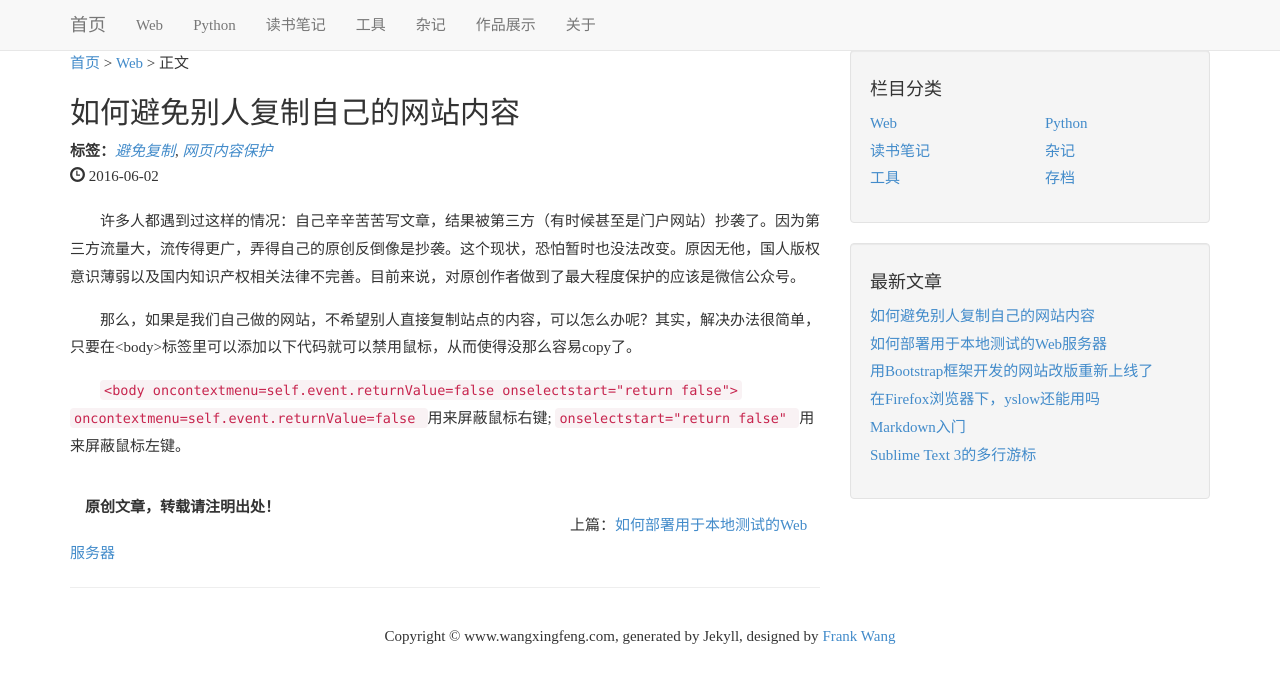
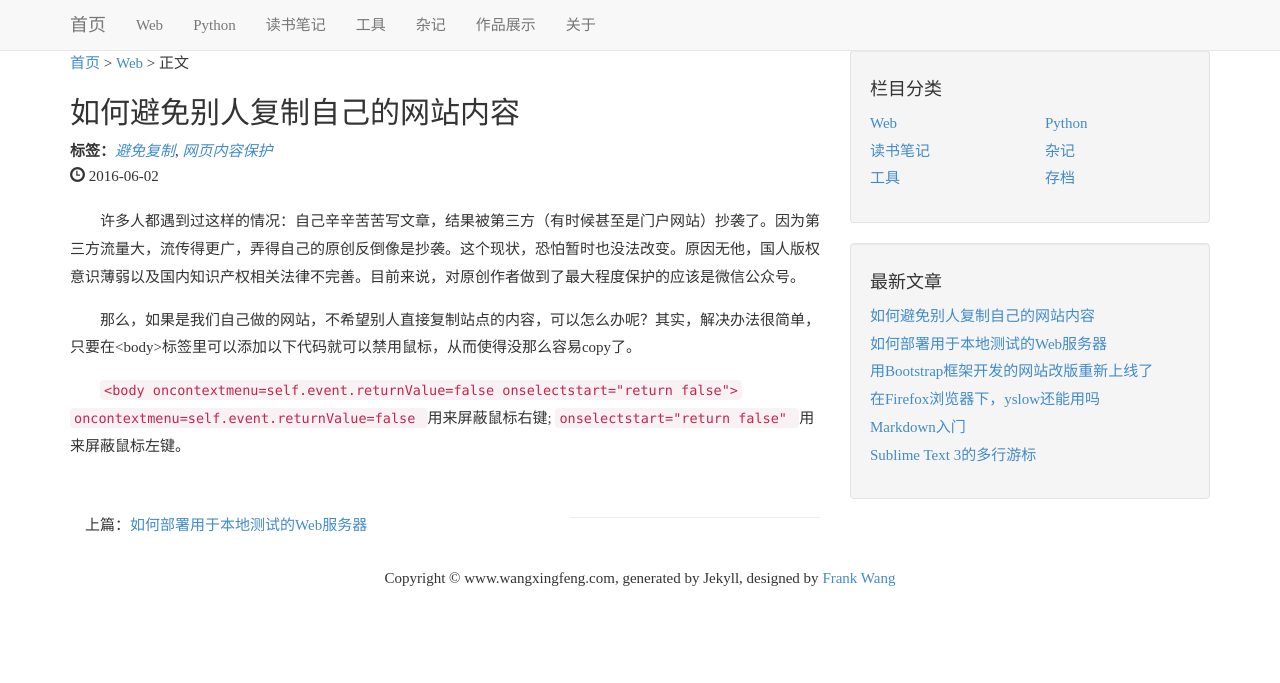
Before and after one commit to frankwang0909/blog_v1.0, a Jekyll site: the page built from _posts/2016-06-02-避免别人复制自己的网站内容.md, in a window 1280 px wide. Shown: the top 683 px of the page. Built offline with Jekyll 4.4.1, drawn with Linux system fonts in a browser that asks for light colours; nearby versions of some CDN libraries.

Commit message:
修改页脚 上一篇下一篇

```diff
--- a/_layouts/post.html
+++ b/_layouts/post.html
@@ -14,11 +14,8 @@
 <!-- content -->
 <div style="text-indent:2em;">{{ content }}</div>
 <br/>
-<div class="col-md-8">
-  <b>原创文章，转载请注明出处！</b>
-</div>
 <!-- next and previous -->
-<div style="margin-top:15px; margin-bottom:10px">
+<div class="col-md-8" style="margin-top:15px; margin-bottom:10px">
   {%if page.previous%}
   <span class="next">上篇：<a href="{{page.previous.url}}">{{page.previous.title}}</a></span>
   {%endif%}
```
